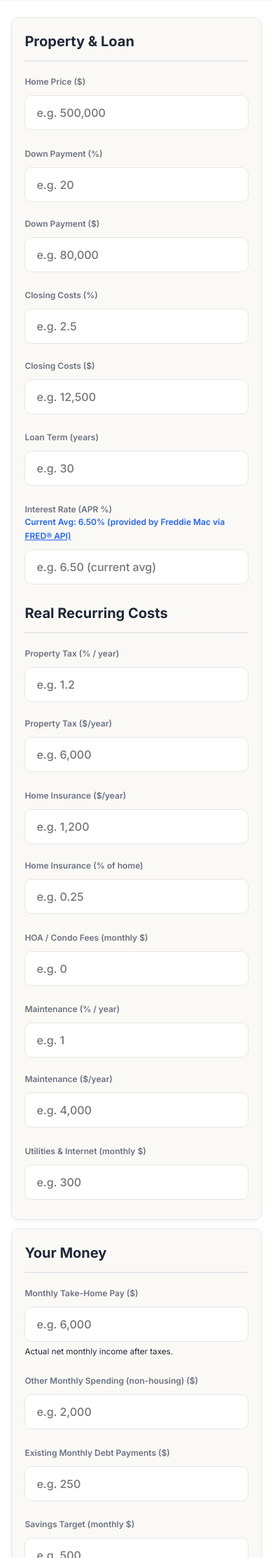
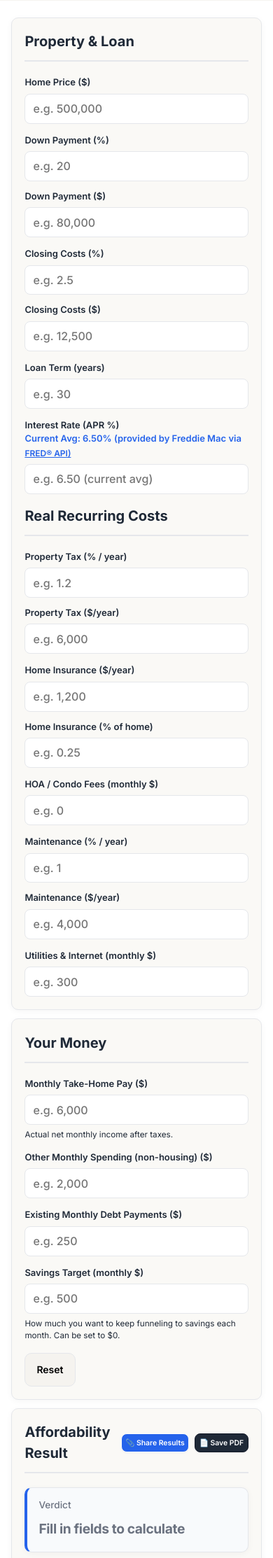
Before and after one commit to alboumgr-svg/moneybymath, a Flask app: page /afford-house in a window 390 px wide. Shown: the part 454-2680 px from the top of the page at 70% size. Run offline with Flask 3, Linux system fonts and the light colour scheme; data that the repository does not hold is empty; some libraries are stand-ins or nearby versions.

Commit message:
CSS Changes

```diff
--- a/app.py
+++ b/app.py
@@ -1495,4 +1495,4 @@ def privacy():
 
 if __name__ == "__main__":
     port = int(os.environ.get("PORT", 5000))
-    app.run(host="0.0.0.0", port=port, debug=False)
+    app.run(host="0.0.0.0", port=port, debug=True)
--- a/static/styles.css
+++ b/static/styles.css
@@ -3346,30 +3409,19 @@ html { -webkit-overflow-scrolling: touch; }
     .calculator-card   { padding: 1rem !important; border-radius: 12px !important; }
 }
 
-/* Card title — accommodate share buttons without line-break fighting */
-@media (max-width: 600px) {
-    .card-title {
-        flex-direction: column !important;
-        align-items: flex-start !important;
-        gap: 0.5rem !important;
-        font-size: 1rem !important;
-        margin-bottom: 1rem !important;
-        padding-bottom: 0.625rem !important;
-    }
-    .share-actions  { width: 100%; justify-content: flex-start; gap: 0.375rem; }
-    .share-btn      { font-size: 0.7rem !important; padding: 0.275rem 0.5rem !important; gap: 3px !important; }
-}
+
 
 
 /* ══════════════════════════════════════════════════════════════
    6 — INPUT GROUPS, ROWS & HELPER TEXT
    ══════════════════════════════════════════════════════════════ */
 
-@media (max-width: 480px) {
+@media (max-width: 768px) {
     .calculator-inputs     { gap: 0.875rem !important; }
     .input-group           { gap: 0.375rem !important; }
     .input-group label     { font-size: 0.8125rem !important; }
-    .input-group input     { padding: 0.7rem 0.75rem !important; font-size: 16px !important; border-radius: 8px !important; }
+    .input-group input     { padding: 0.65rem 0.7rem !important; font-size: 16px !important; border-radius: 8px !important; }
+    .signup-form input     { padding: 0.3rem 0.35rem !important; font-size: 16px !important; border-radius: 8px !important; }
     .input-group small,
     .input-note            { font-size: 0.73rem !important; line-height: 1.45 !important; }
     /* Side-by-side pairs always stack */
@@ -3385,12 +3437,12 @@ html { -webkit-overflow-scrolling: touch; }
    7 — RESULT CARDS & VALUES
    ══════════════════════════════════════════════════════════════ */
 
-@media (max-width: 480px) {
+@media (max-width: 768px) {
     .calculator-results        { gap: 0.75rem !important; }
     .result-card               { padding: 0.875rem 1rem !important; border-radius: 10px !important; }
-    .result-label              { font-size: 0.8rem !important; }
-    .result-value              { font-size: 1.3rem !important; line-height: 1.2 !important; word-break: break-word !important; }
-    .result-subtitle           { font-size: 0.75rem !important; }
+    .result-label              { font-size: 0.85rem !important; }
+    .result-value              { font-size: 1.2rem !important; line-height: 2 !important; word-break: break-word !important; }
+    .result-subtitle           { font-size: 0.8rem !important; }
     .result-card.result-highlight { padding: 0.875rem 1rem !important; }
     #actionPlan                { font-size: 0.9375rem !important; line-height: 1.55 !important; }
     .date-display              { font-size: 0.8rem !important; }
@@ -3800,22 +3884,6 @@ html { -webkit-overflow-scrolling: touch; }
         gap: 1.25rem !important; /* Slightly tighter between major blocks */
     }
 
-    /* ── 3. Touch Targets (Apple UI Guidelines = 48px min) ── */
-    .input-group label {
-        font-size: 0.9rem !important;
-        margin-bottom: 0.35rem;
-        color: #374151; /* Darker for better contrast */
-    }
-
-    .input-group input,
-    .input-group select,
-    .signup-form input {
-        padding: 0.875rem 1rem !important;
-        min-height: 48px !important; /* Easier to tap */
-        font-size: 16px !important; /* Prevents iOS auto-zoom */
-        border-radius: 10px !important;
-    }
-
     .btn, .btnprimary, .mode-btn, .strategy-btn {
         min-height: 48px !important;
         display: inline-flex;
@@ -3823,31 +3891,9 @@ html { -webkit-overflow-scrolling: touch; }
         justify-content: center;
         border-radius: 10px !important;
     }
-
-    /* ── 4. Emphasize Results ── */
-    .result-value {
-        font-size: 1.75rem !important; /* Make the math the hero */
-        font-weight: 800 !important;
-        margin-bottom: 0.25rem;
-        color: #111827 !important;
-    }
-
-    .result-label {
-        font-size: 0.85rem !important;
-        text-transform: uppercase;
-        letter-spacing: 0.05em;
-        font-weight: 700 !important;
-        color: #6B7280 !important;
-    }
-
-    .result-subtitle {
-        font-size: 0.9rem !important;
-        color: #4B5563 !important;
-        line-height: 1.4 !important;
-    }
-}
-
-@media (max-width: 480px) {
+}
+
+@media (max-width: 768px) {
     /* ── Ultra-Compact Mobile Polish ── */
 
     .container {
@@ -3869,25 +3915,26 @@ html { -webkit-overflow-scrolling: touch; }
         gap: 0.875rem !important;
     }
 
-    /* Fix floating pill positions so they don't cover content awkwardly */
-    #verdictFloat, #debtActionFloat, #debtMethodFloat {
-        bottom: 1rem !important;
-        border-radius: 12px !important;
-        padding: 0.875rem 1rem !important;
-        box-shadow: 0 -4px 20px rgba(0,0,0,0.12) !important;
+    /* Target the row that contains title + buttons */
+    .card-title {
+        display: flex !important;
+        align-items: center;
+        justify-content: space-between;
+        flex-wrap: nowrap !important; /* THIS is the key */
+        gap: 0.5rem;
     }
 
     /* Make the Share/PDF buttons wrap nicely if screen is tiny */
     .share-actions {
-        width: 100%;
-        display: grid !important;
-        grid-template-columns: 1fr 1fr;
-        gap: 0.5rem;
-    }
+        display: flex !important;   /* override your grid */
+        width: auto;                /* don't force full width */
+        flex-shrink: 0;             /* don't let it collapse */
+    }
+
     .share-btn {
-        width: 100%;
-        justify-content: center;
-        padding: 0.6rem 0.5rem !important;
+        padding: 0.35rem 0.35rem !important;
+        font-size: 0.65rem;
+        white-space: nowrap;
     }
 }
 
@@ -4117,24 +4033,6 @@ html { -webkit-overflow-scrolling: touch; }
         line-height: 1.5 !important;
     }
 
-    /* ── Shrink Inputs & Labels ── */
-    .input-group {
-        margin-bottom: 0.65rem !important;
-    }
-
-    .input-group label {
-        font-size: 0.75rem !important;
-        margin-bottom: 0.25rem !important;
-        color: var(--text-secondary);
-    }
-
-    input, select, textarea {
-        padding: 0.5rem 0.65rem !important; /* Smaller internal padding */
-        font-size: 0.95rem !important; /* Close to 16px to prevent iOS auto-zoom */
-        min-height: 38px !important; /* Shorter height */
-        border-radius: 8px !important;
-    }
-
     /* ── Shrink Buttons ── */
     .btn {
         padding: 0.6rem 1.25rem !important;
```
Also changed, not shown: other parts of static/styles.css (+133 -164 lines).
